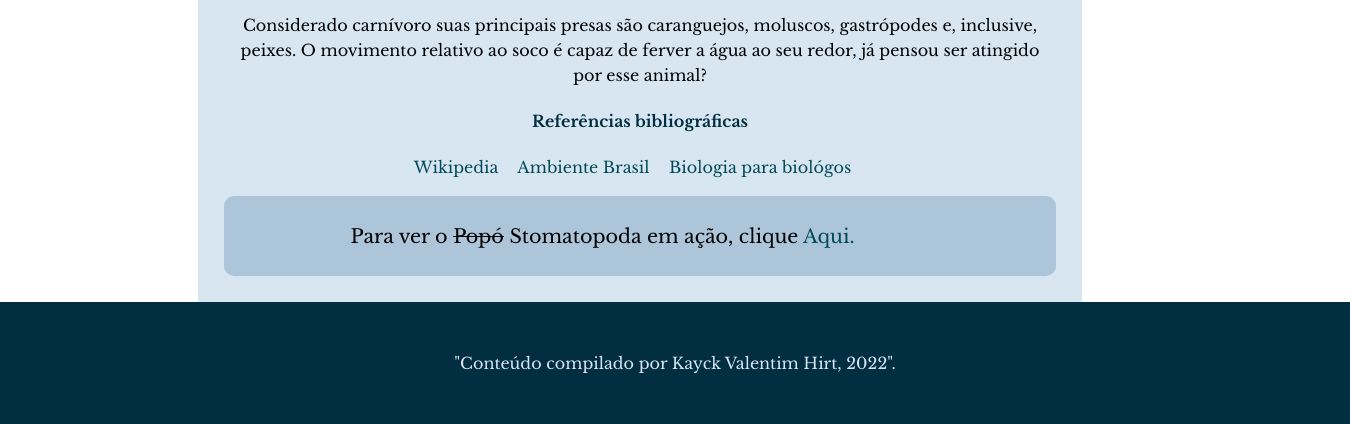
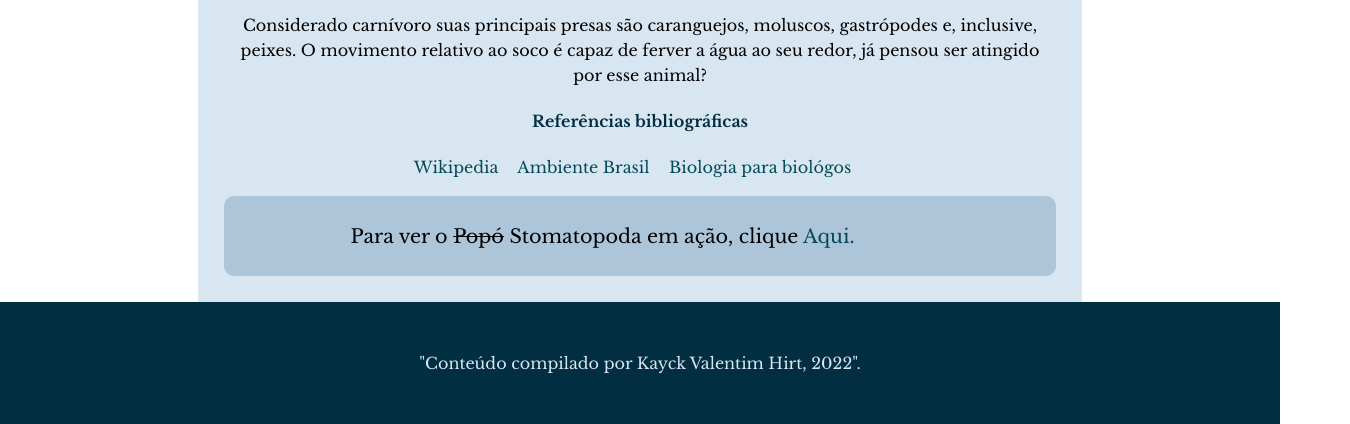
Before and after one commit to kayckhirt/Stomatopoda-compilado, a plain HTML site: page index.html in a window 1280 px wide. Shown: the part 1362-1786 px from the top of the page, 1350 px wide, since content can reach past the window. Drawn offline with nearby package versions, Linux system fonts and the light colour scheme.

Commit message:
footer padding 35px 0

```diff
--- a/style2.css
+++ b/style2.css
@@ -110,7 +110,7 @@ footer{
     width: 100%;
     max-width: 100vw;
     text-align: center;
-    padding: 35px;
+    padding: 35px 0;
 }
 
 @media screen and (max-width:500px) {
```
